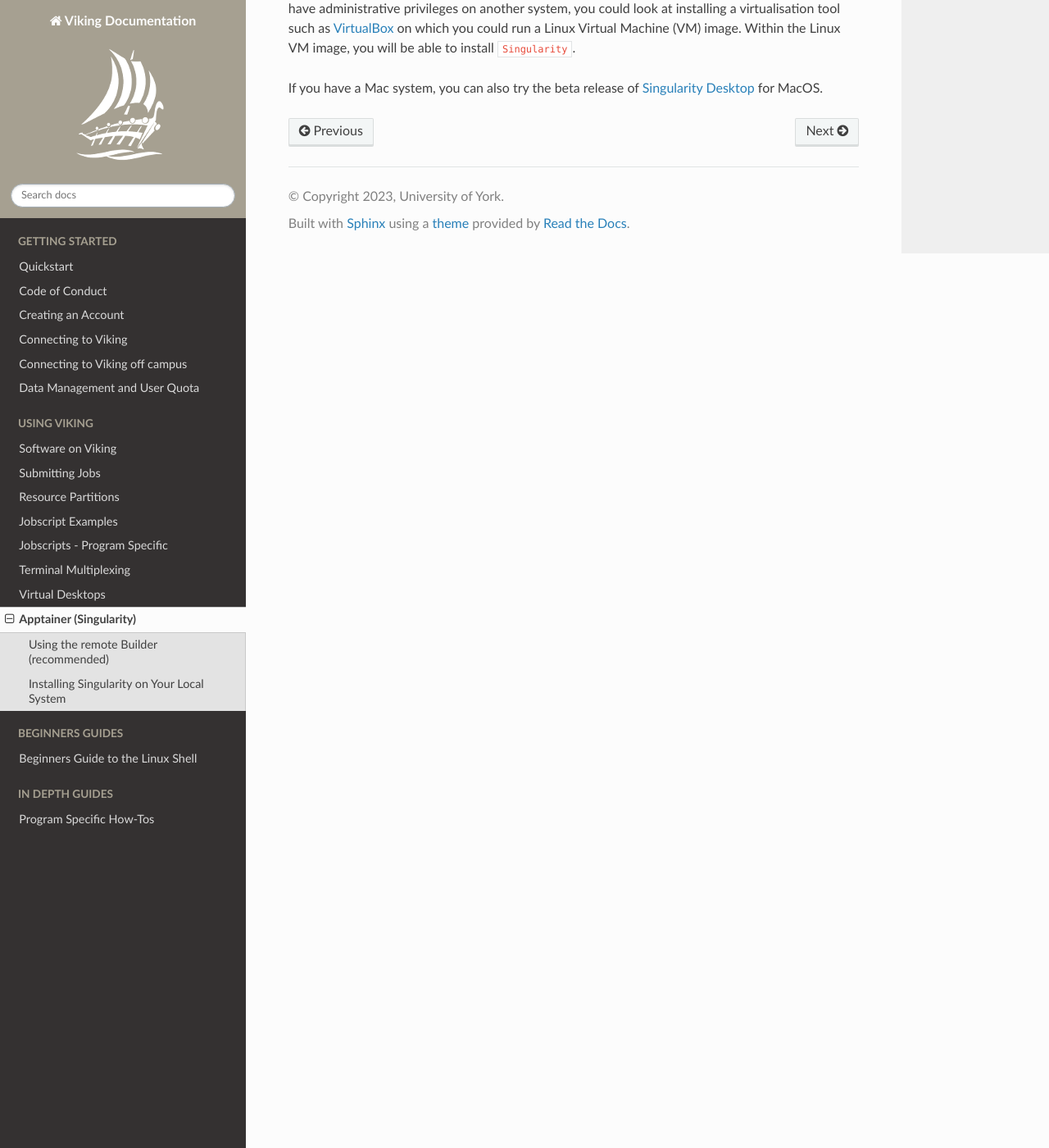
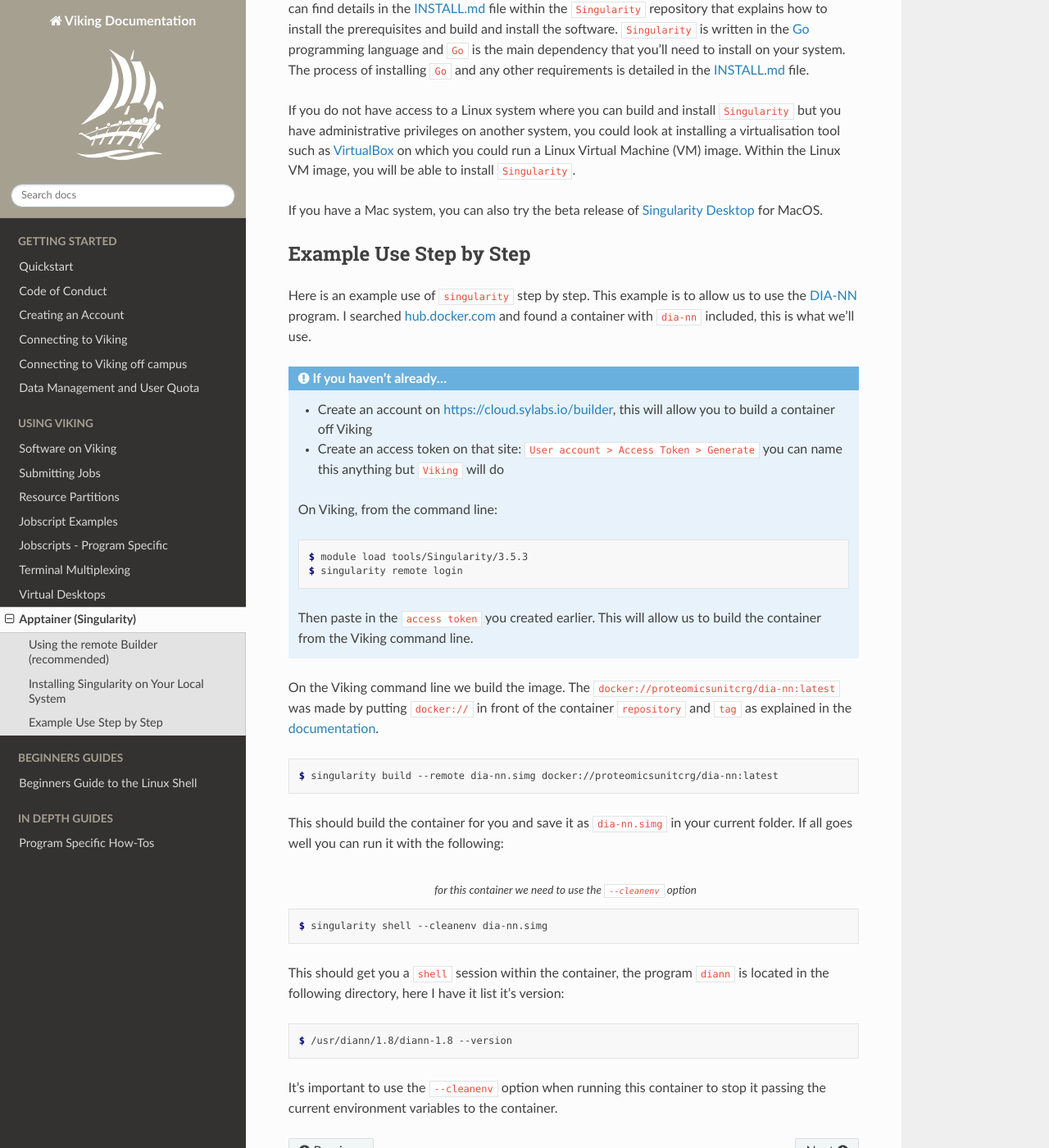
Before and after one commit to university-of-york/research-it-documentation, a Sphinx documentation site: the page built from docs/source/using_viking/apptainer.rst, in a window 1280 px wide and 1400 px high, scrolled down 1359 px. Shown: the whole window at 82% size. Built offline with Sphinx 7.4.7 and the Read the Docs theme 2.0.0, drawn with Linux system fonts in a browser that asks for light colours; some of the changed text lies outside the part shown.

Commit message:
moved apptainer example to section under main part

```diff
--- a/docs/source/using_viking/apptainer.rst
+++ b/docs/source/using_viking/apptainer.rst
@@ -37,6 +37,11 @@ There are two ways to remote build.  You can upload or write the recipes on the
     Be aware that you only have an **11GB** quota on Sylabs Cloud.
 
 
+.. attention::
+
+    {NAME_APPTAINER} images are run as **read only** and this is great for reproducible results however it means that only files outside the image can be edited or created and so not all software suits this set up.
+
+
 Installing Singularity on Your Local System
 --------------------------------------------
 
@@ -47,3 +52,51 @@ If you have Linux systems knowledge and would like to attempt a local install of
 If you do not have access to a Linux system where you can build and install ``Singularity`` but you have administrative privileges on another system, you could look at installing a virtualisation tool such as `VirtualBox <https://www.virtualbox.org/>`_ on which you could run a Linux Virtual Machine (VM) image. Within the Linux VM image, you will be able to install ``Singularity``.
 
 If you have a Mac system, you can also try the beta release of `Singularity Desktop <https://docs.sylabs.io/guides/3.2/user-guide/installation.html#mac>`_ for MacOS.
+
+
+Example Use Step by Step
+------------------------
+
+Here is an example use of ``{NAME_APPTAINER}`` step by step. This example is to allow us to use the `DIA-NN <https://github.com/vdemichev/DiaNN>`_ program. I searched `hub.docker.com <https://hub.docker.com/r/proteomicsunitcrg/dia-nn>`_ and found a container with ``dia-nn`` included, this is what we'll use.
+
+
+.. admonition:: If you haven't already...
+
+    - Create an account on `https://cloud.sylabs.io/builder <https://cloud.sylabs.io/builder>`_, this will allow you to build a container off Viking
+    - Create an access token on that site: ``User account > Access Token > Generate`` you can name this anything but ``Viking`` will do
+
+
+    On Viking, from the command line:
+
+    .. code-block:: console
+
+        $ module load {MOD_APPTAINER}
+        $ {NAME_APPTAINER} remote login
+
+
+    Then paste in the ``access token`` you created earlier. This will allow us to build the container from the Viking command line.
+
+
+On the Viking command line we build the image. The ``docker://proteomicsunitcrg/dia-nn:latest`` was made by putting ``docker://`` in front of the container ``repository`` and ``tag`` as explained in the `documentation <https://apptainer.org/docs/user/main/docker_and_oci.html#public-containers>`_.
+
+.. code-block:: console
+
+    $ {NAME_APPTAINER} build --remote dia-nn.simg docker://proteomicsunitcrg/dia-nn:latest
+
+
+This should build the container for you and save it as ``dia-nn.simg`` in your current folder. If all goes well you can run it with the following:
+
+.. code-block:: console
+    :caption: for this container we need to use the ``--cleanenv`` option
+
+    $ {NAME_APPTAINER} shell --cleanenv dia-nn.simg
+
+
+This should get you a ``shell`` session within the container, the program ``diann`` is located in the following directory, here I have it list it's version:
+
+.. code-block:: console
+
+    $ /usr/diann/1.8/diann-1.8 --version
+
+
+It's important to use the ``--cleanenv`` option when running this container to stop it passing the current environment variables to the container.
```
Also changed, not shown: docs/source/in_depth/program_specific_how_tos.rst (+0 -29 lines).
